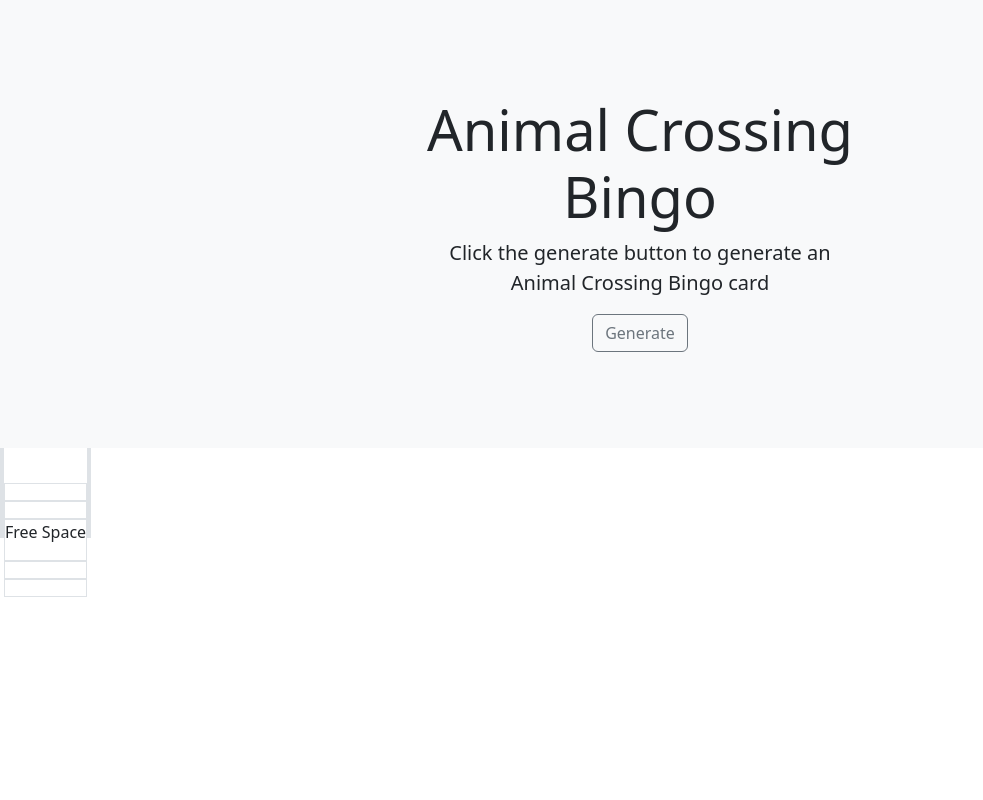
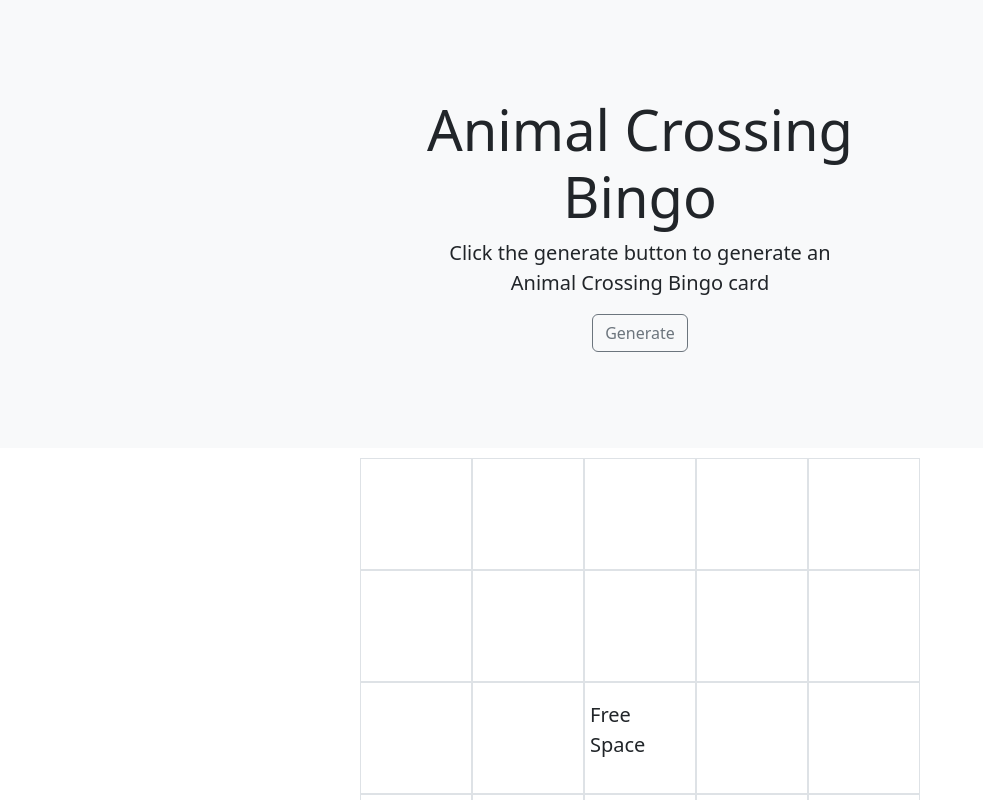
Before and after one commit to kathrynmeganpotter/animal-crossing-bingo, a React (Vite) app: page / in a window 1280 px wide. Both pictures are taken after a click on the link "Generate". Shown: the top 800 px of the page, without its empty margins (0-983 px from the left). Built offline with nearby package versions, Linux system fonts and the light colour scheme.

Commit message:
Styling updates

```diff
--- a/src/Card/card.scss
+++ b/src/Card/card.scss
@@ -1,5 +1,17 @@
 .bingo-card {
+    display: flex;
+    justify-content: center;
+    align-content: center;
+    padding-left: 12px;
+    padding-top: 10px;
+
     &__row {
         display: inline-block;
     }
 }
+
+@media only screen and (min-width: 600px) {
+    .bingo-card {
+        padding-left: 0px;
+    }
+}
--- a/src/Tile/Tile.tsx
+++ b/src/Tile/Tile.tsx
@@ -1,8 +1,10 @@
+import "./tile.scss";
+
 export default function Tile({name}) {
     return (
     <div className="col border">
-        <div>
-            <p className="d-sm-block">
+        <div className="bingo-card__square">
+            <p className="lead font-weight-normal">
                 {name}
             </p>
         </div>
--- /dev/null
+++ b/src/Tile/tile.scss
@@ -0,0 +1,14 @@
+.bingo-card__square {
+    padding: 3px;
+    display: flex;
+    justify-content: center;
+    align-items: center;
+}
+
+@media only screen and (min-width: 600px) {
+    .bingo-card__square {
+        padding: 5px;
+        width: 110px;
+        height: 110px;
+    }
+}
--- a/tsconfig.json
+++ b/tsconfig.json
@@ -7,7 +7,7 @@
       "skipLibCheck": true,
       "esModuleInterop": false,
       "allowSyntheticDefaultImports": true,
-      "strict": true,
+      "strict": false,
       "forceConsistentCasingInFileNames": true,
       "module": "ESNext",
       "moduleResolution": "Node",
```
